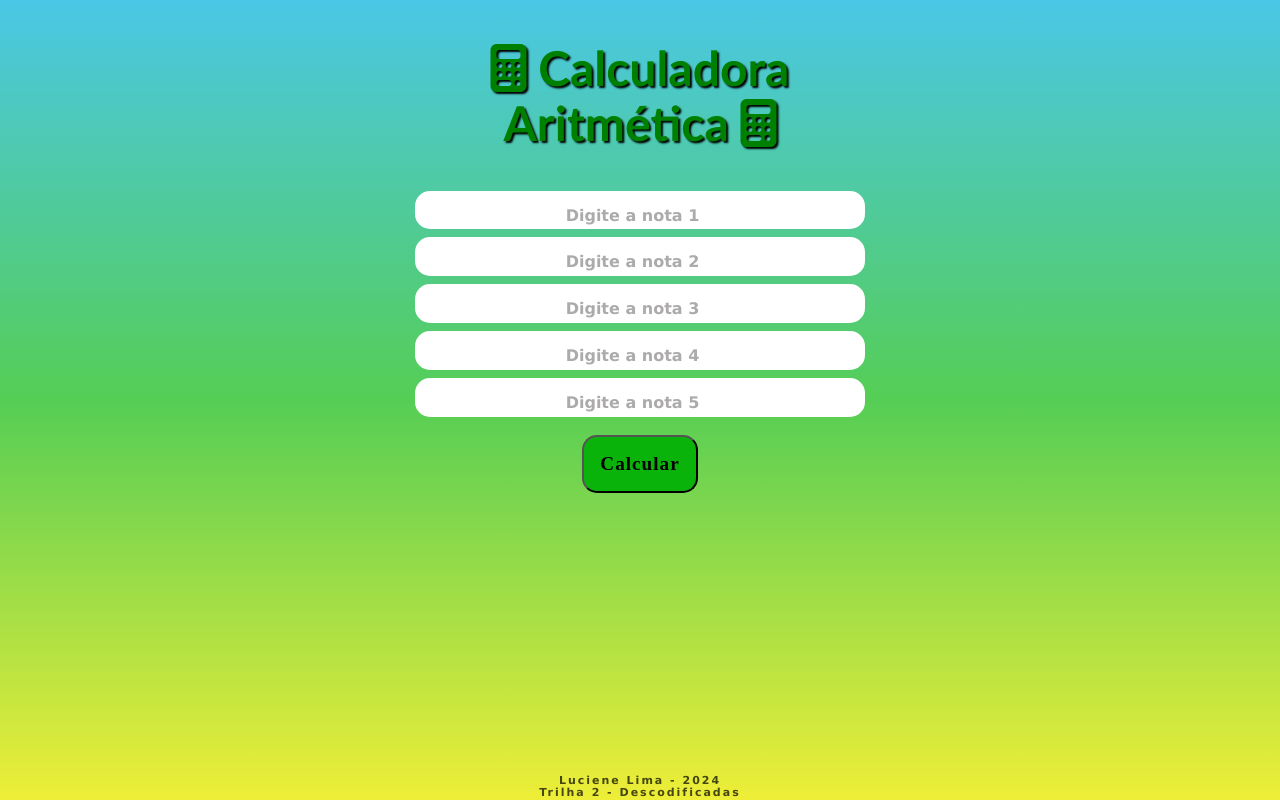
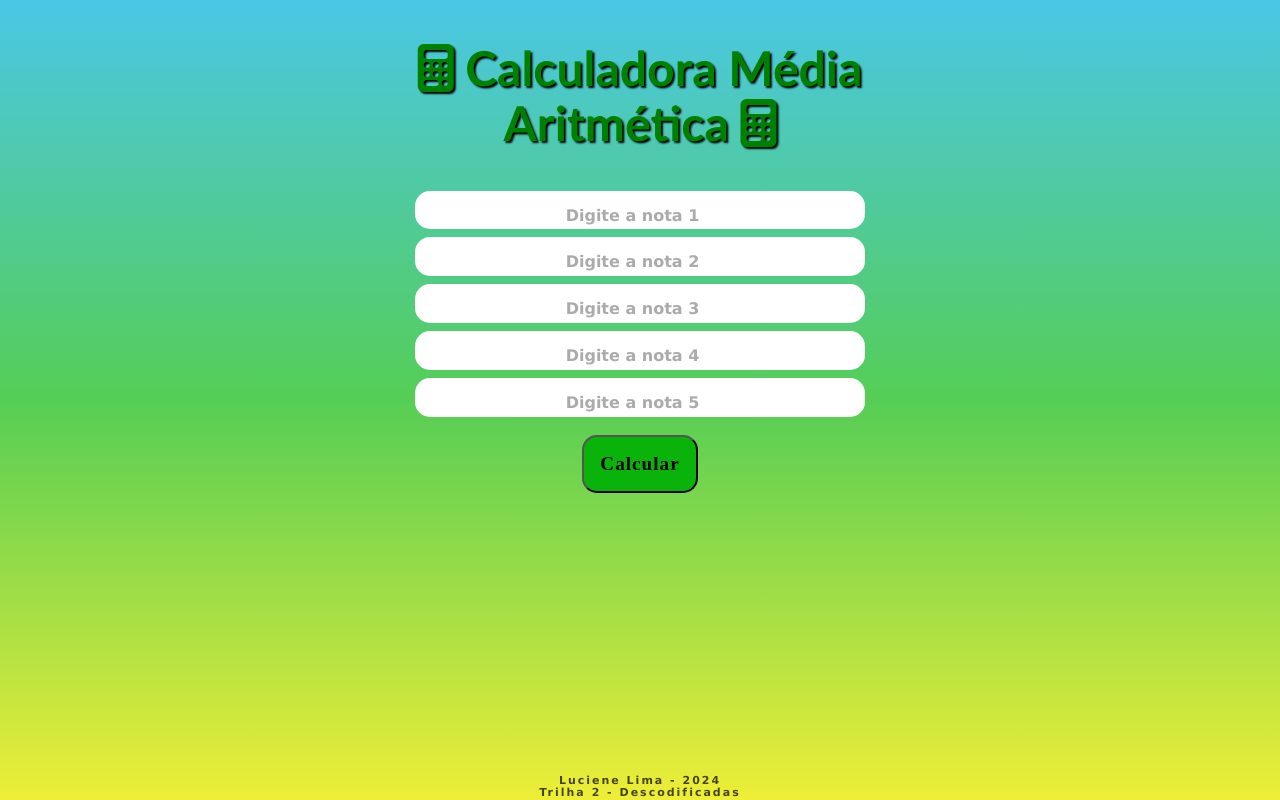
Before and after one commit to lucienelima8/Tarefa_10-Funcoes, a plain HTML site: page index.html in a window 1280 px wide. Drawn offline with Linux system fonts and the light colour scheme.

Commit message:
acrescentando nome no h1

```diff
--- a/index.html
+++ b/index.html
@@ -30,7 +30,7 @@
 
         <div class="container">
 
-           <h1><i class="fa-solid fa-calculator"></i>  Calculadora Aritmética  <i class="fa-solid fa-calculator"></i></h1>
+           <h1><i class="fa-solid fa-calculator"></i>  Calculadora Média Aritmética  <i class="fa-solid fa-calculator"></i></h1>
 
            <input id="num1" name="num1" type="number" placeholder="Digite a nota 1"><br>
            <input id="num2" name="num2" type="number" placeholder="Digite a nota 2"><br>
```
